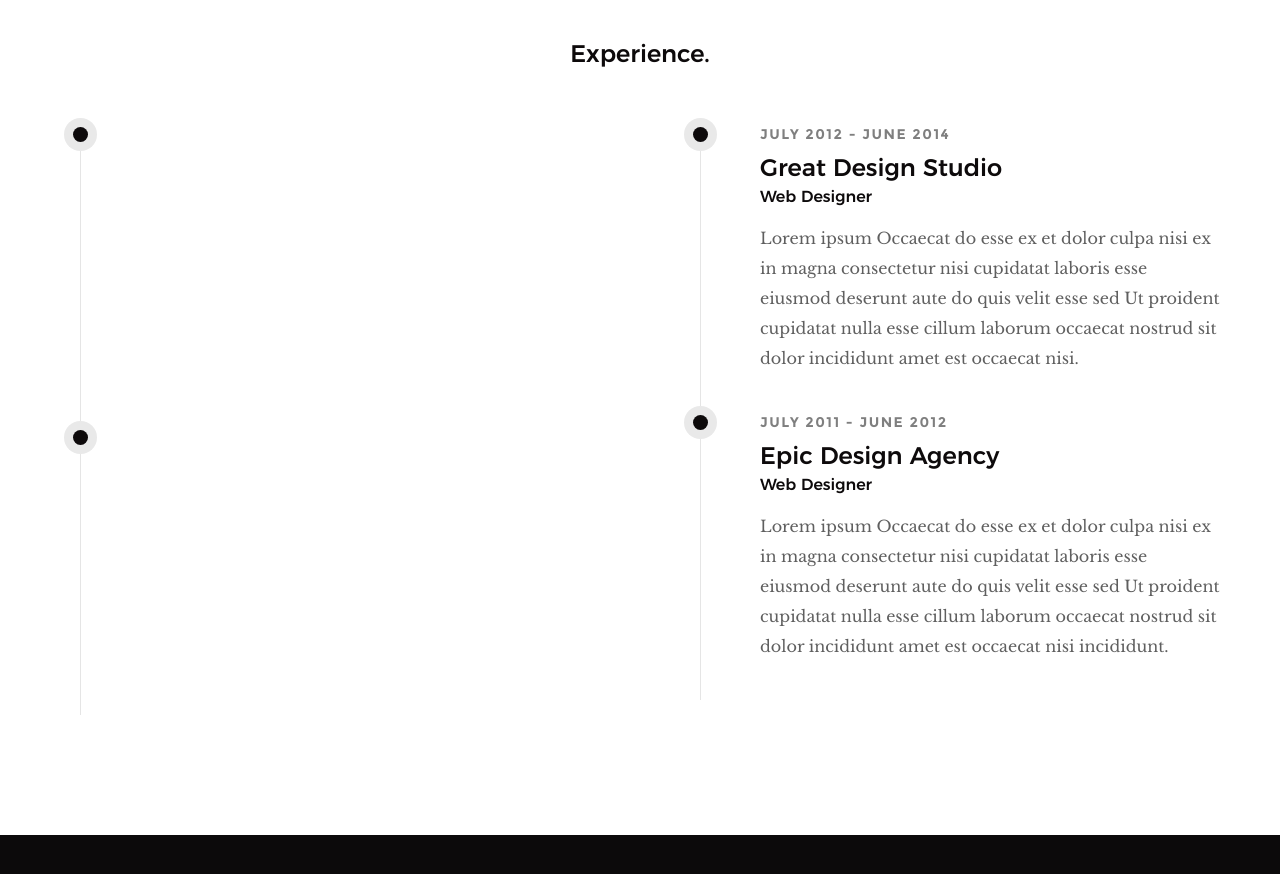
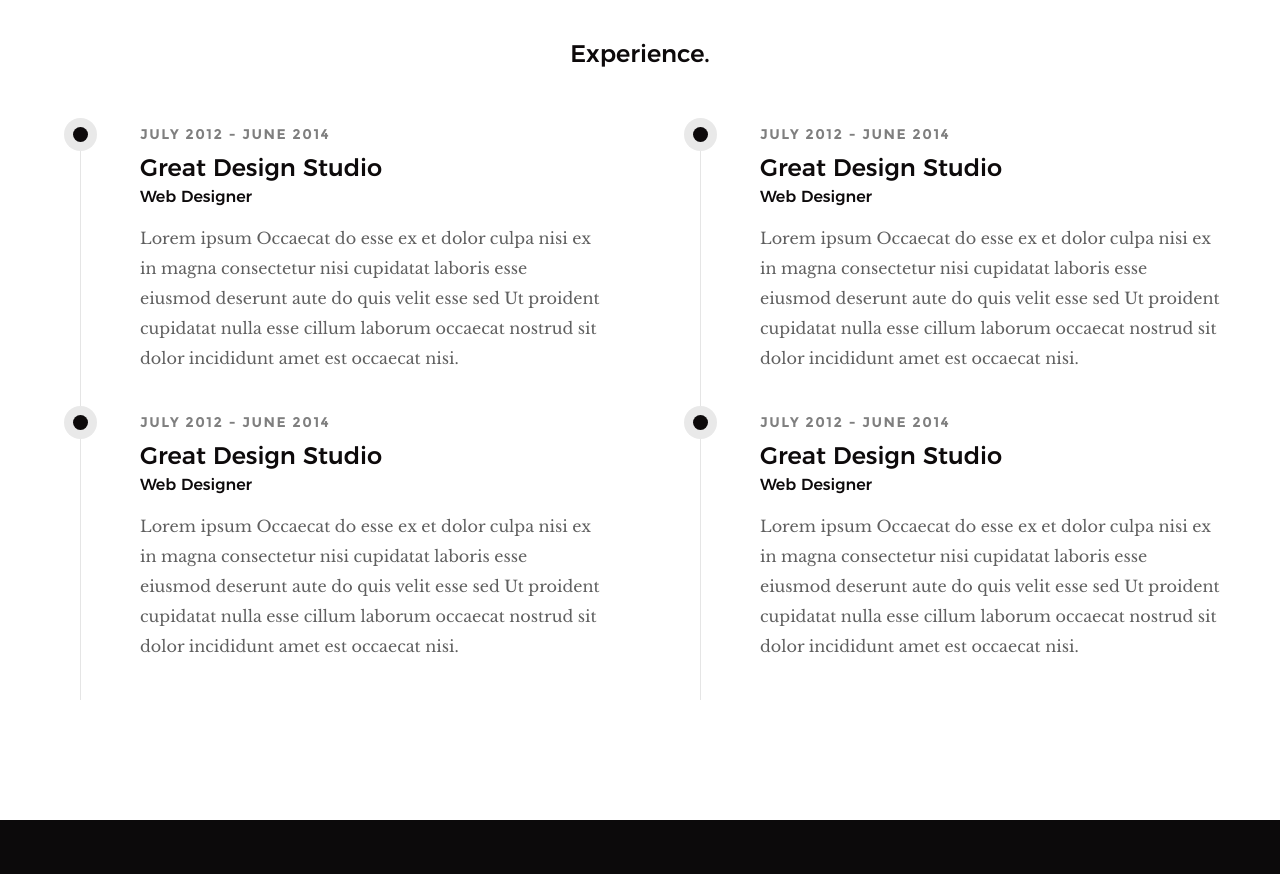
Before and after one commit to pstwh/cv, a React (Create React App) app: page / in a window 1280 px wide. Shown: the part 1980-2854 px from the top of the page. Built offline with nearby package versions, Linux system fonts and the light colour scheme.

Commit message:
updating timeblock and timeline

```diff
--- a/src/components/about.jsx
+++ b/src/components/about.jsx
@@ -4,6 +4,7 @@ import Skills from './skills'
 import Block from './block'
 
 import Timeblock from './timeblock'
+import Timeline from './timeline'
 
 export default class About extends Component {
 
@@ -40,40 +41,25 @@ export default class About extends Component {
             </Block>
 
             <Block col="six" tab="full" align="left">
-                <div class="timeline">
-                    <Timeblock/>
-                    <Timeblock/>
-                </div>
+                <Timeline>
+                    <Timeblock period="JULY 2012 - JUNE 2014" place="Great Design Studio" work="Web Designer">
+                      <p>Lorem ipsum Occaecat do esse ex et dolor culpa nisi ex in magna consectetur nisi cupidatat laboris esse eiusmod deserunt aute do quis velit esse sed Ut proident cupidatat nulla esse cillum laborum occaecat nostrud sit dolor incididunt amet est occaecat nisi.</p>
+                    </Timeblock>
+                    <Timeblock period="JULY 2012 - JUNE 2014" place="Great Design Studio" work="Web Designer">
+                      <p>Lorem ipsum Occaecat do esse ex et dolor culpa nisi ex in magna consectetur nisi cupidatat laboris esse eiusmod deserunt aute do quis velit esse sed Ut proident cupidatat nulla esse cillum laborum occaecat nostrud sit dolor incididunt amet est occaecat nisi.</p>
+                    </Timeblock>
+                </Timeline>
             </Block>
 
             <Block col="six" tab="full" align="right">
-                <div class="timeline">
-
-                    <div class="timeline__block">
-                        <div class="timeline__bullet"></div>
-                        <div class="timeline__header">
-                            <p class="timeline__timeframe">July 2012 - June 2014</p>
-                            <h3>Great Design Studio</h3>
-                            <h5>Web Designer</h5>
-                        </div>
-                        <div class="timeline__desc">
-                            <p>Lorem ipsum Occaecat do esse ex et dolor culpa nisi ex in magna consectetur nisi cupidatat laboris esse eiusmod deserunt aute do quis velit esse sed Ut proident cupidatat nulla esse cillum laborum occaecat nostrud sit dolor incididunt amet est occaecat nisi.</p>
-                        </div>
-                    </div>
-
-                    <div class="timeline__block">
-                        <div class="timeline__bullet"></div>
-                        <div class="timeline__header">
-                            <p class="timeline__timeframe">July 2011 - June 2012</p>
-                            <h3>Epic Design Agency</h3>
-                            <h5>Web Designer</h5>
-                        </div>
-                        <div class="timeline__desc">
-                            <p>Lorem ipsum Occaecat do esse ex et dolor culpa nisi ex in magna consectetur nisi cupidatat laboris esse eiusmod deserunt aute do quis velit esse sed Ut proident cupidatat nulla esse cillum laborum occaecat nostrud sit dolor incididunt amet est occaecat nisi incididunt.</p>
-                        </div>
-                    </div>
-
-                </div>
+                <Timeline>
+                    <Timeblock period="JULY 2012 - JUNE 2014" place="Great Design Studio" work="Web Designer">
+                      <p>Lorem ipsum Occaecat do esse ex et dolor culpa nisi ex in magna consectetur nisi cupidatat laboris esse eiusmod deserunt aute do quis velit esse sed Ut proident cupidatat nulla esse cillum laborum occaecat nostrud sit dolor incididunt amet est occaecat nisi.</p>
+                    </Timeblock>
+                    <Timeblock period="JULY 2012 - JUNE 2014" place="Great Design Studio" work="Web Designer">
+                      <p>Lorem ipsum Occaecat do esse ex et dolor culpa nisi ex in magna consectetur nisi cupidatat laboris esse eiusmod deserunt aute do quis velit esse sed Ut proident cupidatat nulla esse cillum laborum occaecat nostrud sit dolor incididunt amet est occaecat nisi.</p>
+                    </Timeblock>
+                </Timeline>
             </Block>
           </div>
         </section>
--- a/src/components/timeblock.jsx
+++ b/src/components/timeblock.jsx
@@ -9,7 +9,7 @@ export default props => (
           <h5>{props.work}</h5>
       </div>
       <div class="timeline__desc">
-          <p>{props.children}</p>
+        {props.children}
       </div>
   </div>
 )
--- a/src/components/timeline.jsx
+++ b/src/components/timeline.jsx
@@ -1,13 +1,8 @@
 import React, { Component } from 'react'
 import Timeblock from './timeblock'
 
-export default class Timeline extends Component {
-
-  render() {
-    return (
-      <div class="timeline">
-
-      </div>
-    )
-  }
-}
+export default props => (
+  <div class="timeline">
+    {props.children}
+  </div>
+)
```
